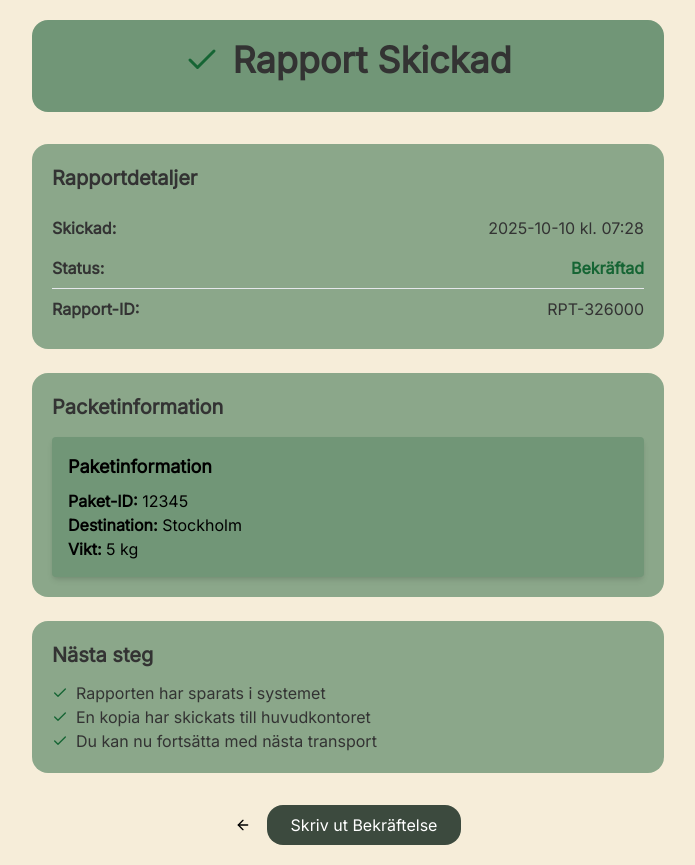
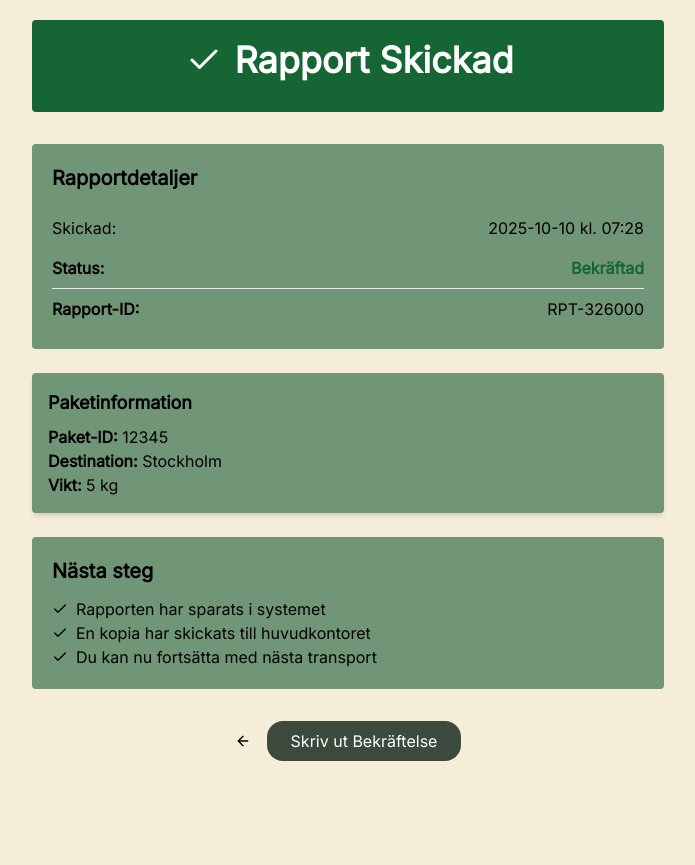
Before and after one commit to ChasAcademy-Team-9/frontend, a React (Vite) app: page /confirmation-rapport in a window 1280 px wide. Shown: the whole page, without its empty margins (292-987 px from the left). After the commit the page ends 800 px from the top, so only its background shows below. Built offline with nearby package versions, Linux system fonts and the light colour scheme.

Commit message:
update styling and structure in ConfirmationDelivery, ConfirmationRapport, and ConfirmationScanning components

```diff
--- a/src/pages/ConfirmationDelivery.tsx
+++ b/src/pages/ConfirmationDelivery.tsx
@@ -1,6 +1,5 @@
 import Card from '../components/Card';
 import BackArrow from '../components/BackArrow';
-import { PrimaryButton } from '../components/PrimaryButton';
 import { LuCheck } from 'react-icons/lu';
 
 const ConfirmationDelivery: React.FC = () => {
@@ -11,20 +10,19 @@ const ConfirmationDelivery: React.FC = () => {
 
   return (
     <div className='p-5 max-w-2xl mx-auto'>
-      <div className='text-center mb-8 p-5 bg-secondary text-text-dark rounded-2xl'>
+      <div className='text-center mb-8 p-5 bg-secondary text-dark rounded-2xl'>
         <h1 className='text-4xl font-bold mb-3 flex items-center justify-center gap-3'>
-          <LuCheck className='text-success' size={36} />
           Bekräftelse Leverans
         </h1>
       </div>
 
       <div className='flex justify-center mb-8'>
-        <div className='w-40 h-40 bg-secondary rounded-full flex items-center justify-center'>
-          <LuCheck className='text-text-dark' size={80} strokeWidth={3} />
+        <div className='w-40 h-40 bg-success rounded-full flex items-center justify-center'>
+          <LuCheck className='text-text-light' size={80} strokeWidth={3} />
         </div>
       </div>
 
-      <h2 className='text-2xl font-bold text-center mb-8'>Lyckad leverans!</h2>
+      <h2 className='text-2xl font-bold text-center text-dark mb-8'>Lyckad leverans!</h2>
 
       <div className='mb-6'>
         <Card
--- a/src/pages/ConfirmationRapport.tsx
+++ b/src/pages/ConfirmationRapport.tsx
@@ -13,39 +13,36 @@ const ConfirmationRapport: React.FC = () => {
 
   return (
     <div className='p-5 max-w-2xl mx-auto'>
-      <div className='text-center mb-8 p-5 bg-secondary text-text-dark rounded-2xl'>
-        <h1 className='text-4xl font-bold mb-3 flex items-center justify-center gap-3'>
-          <LuCheck className='text-success' size={36} />
+      <div className='text-center mb-8 p-5 bg-success text-text-dark rounded'>
+        <h1 className='text-4xl text-text-light font-bold mb-3 flex items-center justify-center gap-3'>
+          <LuCheck className='text-text-light' size={36} />
           Rapport Skickad
         </h1>
       </div>
 
-      <div className='bg-secondary/80 p-5 rounded-2xl mb-6 bordered-2xl'>
-        <h2 className='text-xl font-semibold text-text-dark mb-4 mt-0'>
+      <div className='bg-secondary p-5 rounded mb-6 rounded'>
+        <h2 className='text-xl font-semibold text-dark mb-4 mt-0'>
           Rapportdetaljer
         </h2>
         <div className='flex justify-between items-center py-2'>
-          <span className='font-semibold text-text-dark'>Skickad:</span>
-          <span className='text-text-dark'>
+          <span className='text-dark'>Skickad:</span>
+          <span className='text-dark'>
             {currentDate} kl. {currentTime}
           </span>
         </div>
         <div className='flex justify-between items-center py-2 border-b border-[var(--color-border)]'>
-          <span className='font-semibold text-text-dark '>Status:</span>
+          <span className='font-semibold text-dark '>Status:</span>
           <span className='text-success font-semibold'>Bekräftad</span>
         </div>
         <div className='flex justify-between items-center py-2'>
-          <span className='font-semibold text-text-dark'>Rapport-ID:</span>
-          <span className='text-text-dark'>
+          <span className='font-semibold text-dark'>Rapport-ID:</span>
+          <span className='text-dark'>
             RPT-{Date.now().toString().slice(-6)}
           </span>
         </div>
       </div>
 
-      <div className='bg-secondary/80 p-5 mb-6 rounded-2xl'>
-        <h2 className='text-xl text-text-dark font-semibold mb-4'>
-          Packetinformation
-        </h2>
+      <div className='mb-6'>
         <Card
           variant='package'
           fordonId='XYZ123'
@@ -56,21 +53,21 @@ const ConfirmationRapport: React.FC = () => {
         />
       </div>
 
-      <div className='bg-secondary/80 p-5 mb-6 rounded-2xl'>
-        <h2 className='text-xl font-semibold text-text-dark mb-3 mt-0'>
+      <div className='bg-secondary p-5 mb-6 rounded'>
+        <h2 className='text-xl font-semibold text-dark mb-3 mt-0'>
           Nästa steg
         </h2>
         <ul>
-          <li className='text-text-dark flex items-center gap-2'>
-            <LuCheck className='text-success' size={16} />
+          <li className='text-dark flex items-center gap-2'>
+            <LuCheck className='text-light' size={16} />
             Rapporten har sparats i systemet
           </li>
-          <li className='text-text-dark flex items-center gap-2'>
-            <LuCheck className='text-success' size={16} />
+          <li className='text-dark flex items-center gap-2'>
+            <LuCheck className='text-light' size={16} />
             En kopia har skickats till huvudkontoret
           </li>
-          <li className='text-text-dark flex items-center gap-2'>
-            <LuCheck className='text-success' size={16} />
+          <li className='text-dark flex items-center gap-2'>
+            <LuCheck className='text-light' size={16} />
             Du kan nu fortsätta med nästa transport
           </li>
         </ul>
--- a/src/pages/ConfirmationScanning.tsx
+++ b/src/pages/ConfirmationScanning.tsx
@@ -11,25 +11,21 @@ const ConfirmationScanning: React.FC = () => {
 
   return (
     <div className='p-5 max-w-2xl mx-auto'>
-      <div className='text-center mb-8 p-5 bg-secondary text-text-dark rounded-2xl'>
+      <div className='text-center mb-8 p-5 bg-secondary text-dark rounded'>
         <h1 className='text-4xl font-bold mb-3 flex items-center justify-center gap-3'>
-          <LuCheck className='text-success' size={36} />
           Confirmation Scanning
         </h1>
       </div>
 
       <div className='flex justify-center mb-8'>
-        <div className='w-40 h-40 bg-secondary rounded-full flex items-center justify-center'>
-          <LuCheck className='text-text-dark' size={80} strokeWidth={3} />
+        <div className='w-40 h-40 bg-success rounded-full flex items-center justify-center'>
+          <LuCheck className='text-text-light b' size={80} strokeWidth={3} />
         </div>
       </div>
 
       <h2 className='text-2xl font-bold text-center mb-8'>Lyckad skanning!</h2>
 
-      <div className='bg-secondary/80 p-5 mb-6 rounded-2xl'>
-        <h2 className='text-xl text-text-dark font-semibold mb-4'>
-          Paketinformation
-        </h2>
+      <div className='mb-6'>
         <Card
           variant='package'
           fordonId='XYZ123'
@@ -40,17 +36,15 @@ const ConfirmationScanning: React.FC = () => {
         />
       </div>
 
-      <div className='bg-secondary/80 p-5 mb-6 rounded-2xl'>
-        <h2 className='text-xl font-semibold text-text-dark mb-3'>
-          Fordon kopplat
-        </h2>
-        <div className='space-y-2 text-text-dark'>
-          <div>Ansluten till fordonets centralenhet</div>
-          <div>Fordon-ID: XYZ123</div>
-        </div>
+      <div className='mb-6'>
+        <Card
+          variant='transport'
+          fordonId='XYZ123'
+          info={{ stad: 'Stockholm', tid: currentTime, adress: 'Centralenheten' }}
+        />
       </div>
 
-      <div className='scale-125 flex gap-4 justify-center mt-8 flex-wrap'>
+      <div className='flex gap-4 justify-center mt-8 flex-wrap'>
         <BackArrow />
         <PrimaryButton
           text='Starta transport'
```
